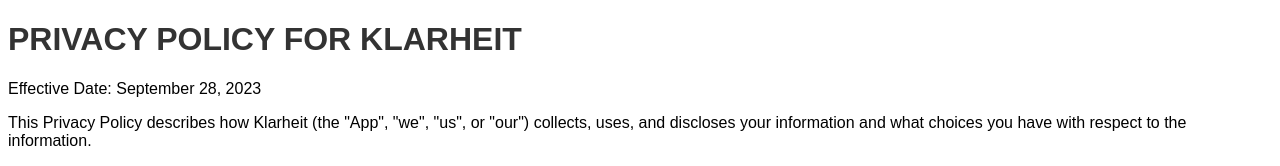
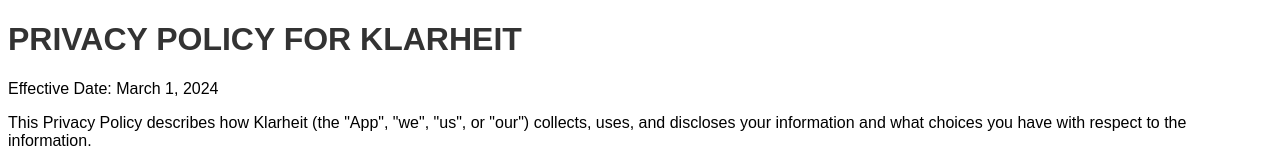
Before and after one commit to cerebralapps/cerebralapps.github.io, a plain HTML site: page klarheit/privacy/index.html in a window 1280 px wide. Shown: the top 166 px of the page. Drawn offline with Linux system fonts and the light colour scheme.

Commit message:
Update index.html

```diff
--- a/klarheit/privacy/index.html
+++ b/klarheit/privacy/index.html
@@ -16,7 +16,7 @@
 </head>
 <body>
     <h1>PRIVACY POLICY FOR KLARHEIT</h1>
-    <p>Effective Date: September 28, 2023</p>
+    <p>Effective Date: March 1, 2024</p>
     <p>This Privacy Policy describes how Klarheit (the "App", "we", "us", or "our") collects, uses, and discloses your information and what choices you have with respect to the information.</p>
     <p>We respect your privacy and are committed to protecting it through our compliance with this policy.</p>
 
```
